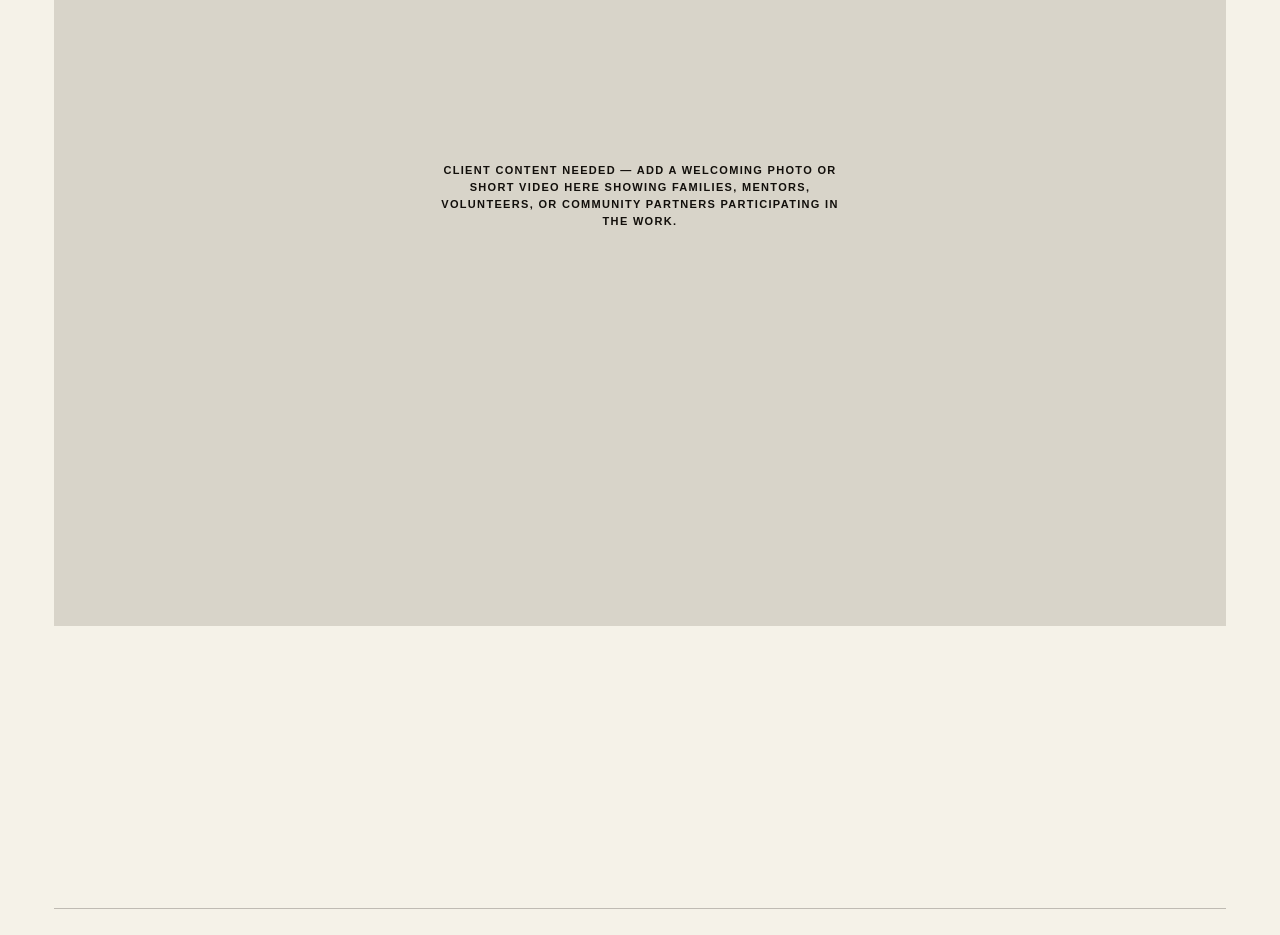
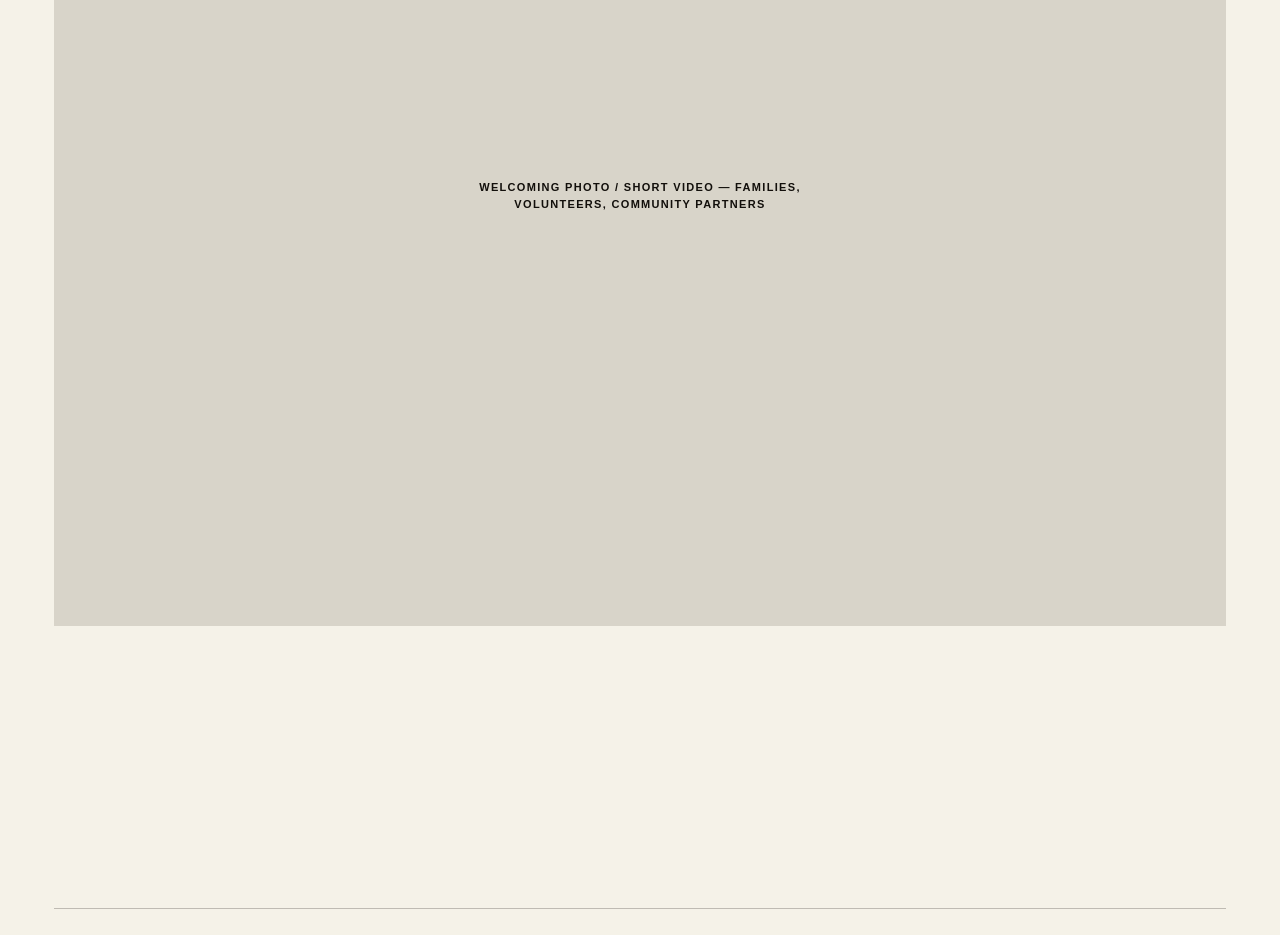
Before and after one commit to executiveusa/asc3nd-brand-site, a Next.js app: page /take-part in a window 1280 px wide. Shown: the part 900-1835 px from the top of the page. Built offline with nearby package versions, Linux system fonts and the light colour scheme.

Commit message:
simplify take-part media placeholder

```diff
--- a/app/take-part/page.tsx
+++ b/app/take-part/page.tsx
@@ -11,7 +11,7 @@ export default function TakePartPage() {
     >
       <section className="interior-section shell">
         <DocumentaryFrame
-          label="CLIENT CONTENT NEEDED — Add a welcoming photo or short video here showing families, mentors, volunteers, or community partners participating in the work."
+          label="WELCOMING PHOTO / SHORT VIDEO — Families, volunteers, community partners"
           slot="take-part"
         />
       </section>
```
